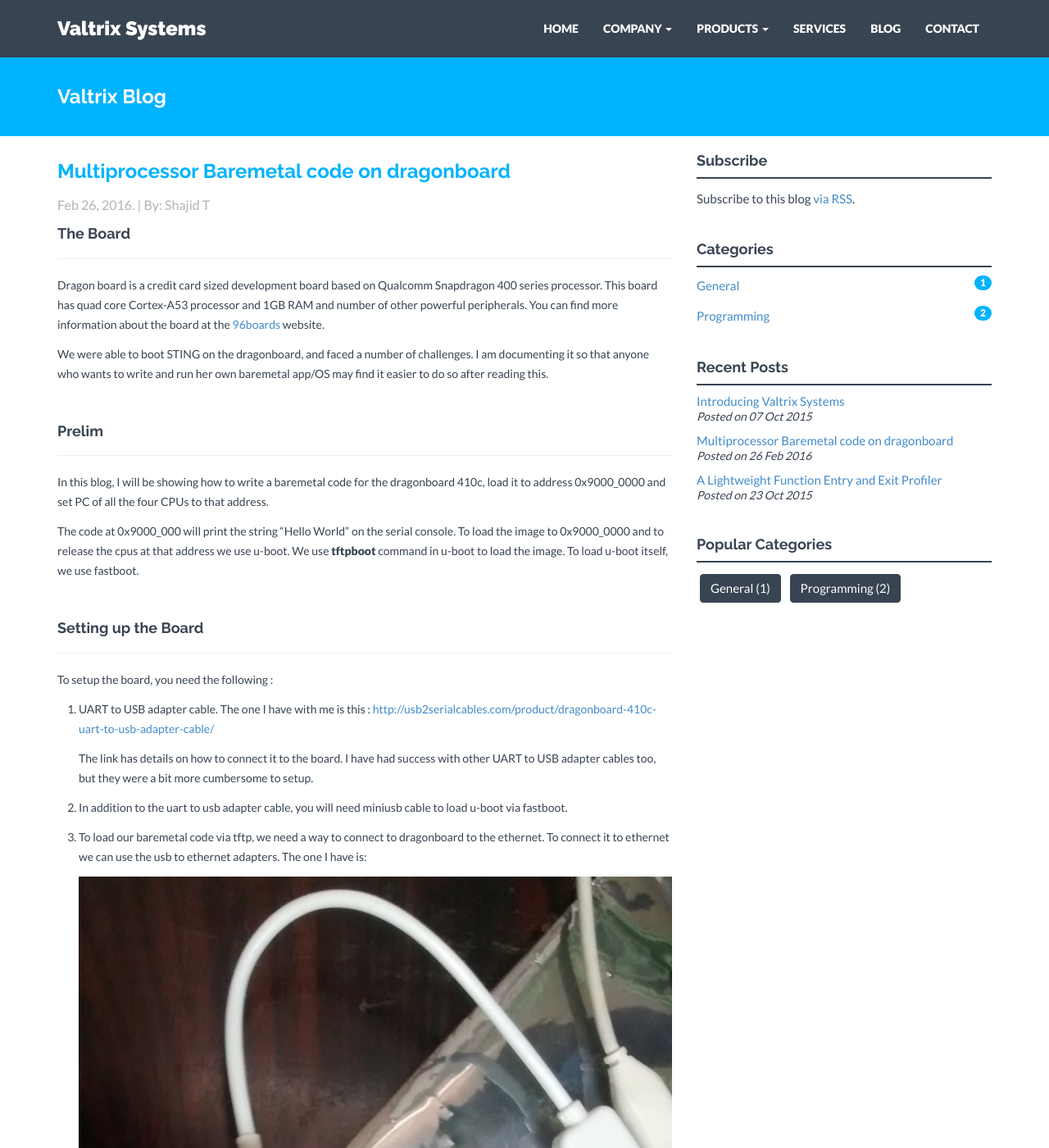
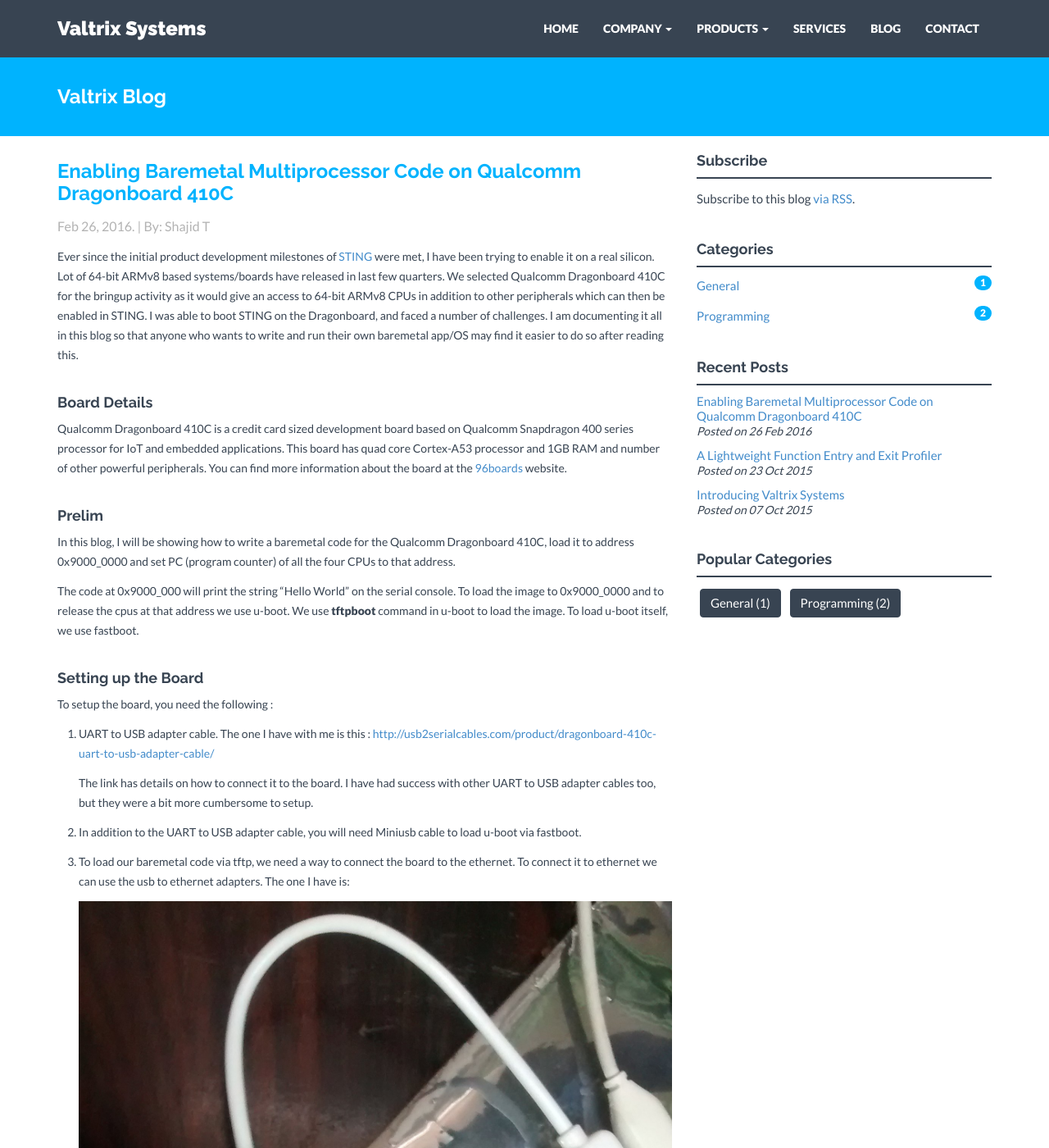
Before and after one commit to valtrix/valtrix.github.io, a Jekyll site: the page built from programming/_posts/2016-02-24-dragonboard-boot.markdown, in a window 1280 px wide and 1400 px high. Shown: the whole window at 82% size. Built offline with Jekyll 4.4.1, drawn with Linux system fonts in a browser that asks for light colours; nearby versions of some CDN libraries; comment, search, counter and statistics services are not loaded; some of the changed text lies outside the part shown.

Commit message:
Modifications to blog listings

```diff
--- a/_includes/sidebar.html
+++ b/_includes/sidebar.html
@@ -19,13 +19,12 @@
     <h4>Recent Posts</h4>
     <div class="hline"></div>
         <ul class="popular-posts">
-            {% for category in site.categories %}
-                {% for post in site.categories[category.first] limit:4 %}
+            {% assign posts = site.posts %}
+            {% for post in posts limit:4 %}
                 <div>
                     <p><a style="font-size:15px" href="{{ post.url }}">{{ post.blogtitle }}</a></p>
                     <em>Posted on {{ post.date | date_to_string }}</em>
                 </div>
-                {% endfor %}
             {% endfor %}
         </ul>
 
--- a/general/_posts/2015-10-07-valtrix-systems.markdown
+++ b/general/_posts/2015-10-07-valtrix-systems.markdown
@@ -12,7 +12,7 @@
 
 Take a look at [our upcoming products][upcmng-prod] which are in different stages of development currently.
 
-####Why Valtrix?
+#### Why Valtrix?
 The founding team comprises of system validation veterans who bring with them many year's of experience of validating complex microprocessor/system functionalities. We understand the complexity involved in design validation of systems currently under production and realize the importance of having the right methodologies in place to increase the productivity of validation engineers, enable reuse of testing infrastructure and achieve quick coverage goals.
 
 [upcmng-prod]: http://www.valtrix.in/upcoming-products
--- a/programming/_posts/2016-02-24-dragonboard-boot.markdown
+++ b/programming/_posts/2016-02-24-dragonboard-boot.markdown
@@ -1,158 +1,120 @@
 ---
 layout: post
 title:  "Valtrix Blog"
-blogtitle: "Multiprocessor Baremetal code on dragonboard"
+blogtitle: "Enabling Baremetal Multiprocessor Code on Qualcomm Dragonboard 410C"
 date:   2016-02-26 00:00:00
 author: Shajid T
 ---
 
+Ever since the initial product development milestones of [STING][sting_link] were met, I have been trying to enable it on a real silicon. Lot of 64-bit ARMv8 based systems/boards have released in last few quarters. We selected Qualcomm Dragonboard 410C for the bringup activity as it would give an access to 64-bit ARMv8 CPUs in addition to other<!--more--> peripherals which can then be enabled in STING. I was able to boot STING on the Dragonboard, and faced a number of challenges. I am documenting it all in this blog so that anyone who wants to write and run their own baremetal app/OS may find it easier to do so after reading this.
+<br/>
+<br/>
 
-#### The Board
----
-
-Dragon board is a credit card sized development board based on Qualcomm
-Snapdragon 400 series processor. This board has quad core Cortex-A53 processor
-and 1GB RAM and number of other powerful peripherals.
-You can find more information about the board at the
- [96boards](https://www.96boards.org/products/ce/dragonboard410c/) website.
-
-
-We were able to boot STING on the dragonboard, and faced a number of challenges.
-I am documenting <!--more--> it so that anyone who wants to write and run her own baremetal
-app/OS may find it easier to do so after reading this.
-
-<br>
+#### Board Details
+Qualcomm Dragonboard 410C is a credit card sized development board based on Qualcomm Snapdragon 400 series processor for IoT and embedded applications. This board has quad core Cortex-A53 processor and 1GB RAM and number of other powerful peripherals.
+You can find more information about the board at the [96boards](https://www.96boards.org/products/ce/dragonboard410c/) website.
+<br/>
+<br/>
 
 #### Prelim
----
 
-In this blog, I will be showing how to write a baremetal code for the
-dragonboard 410c, load it to address 0x9000_0000 and set PC of all the four CPUs
-to that address.
+In this blog, I will be showing how to write a baremetal code for the Qualcomm Dragonboard 410C, load it to address 0x9000_0000 and set PC (program counter) of all the four CPUs to that address.
 
-The code at 0x9000_000 will print the string "Hello World" on the serial
-console. To load the image to 0x9000_0000 and to release the cpus at that address
-we use u-boot. We use **tftpboot** command in u-boot to load the image.
-To load u-boot itself, we use fastboot.
-
-<br>
+The code at 0x9000_000 will print the string "Hello World" on the serial console. To load the image to 0x9000_0000 and to release the cpus at that address we use u-boot. We use **tftpboot** command in u-boot to load the image. To load u-boot itself, we use fastboot.
+<br/>
+<br/>
 
 #### Setting up the Board
----
 
 To setup the board, you need the following :
 
 1. UART to USB adapter cable. The one I have with me is this :
    [http://usb2serialcables.com/product/dragonboard-410c-uart-to-usb-adapter-cable/][uartcable]
 
-    The link has details on how to connect it to the board.
-    I have had success with other UART to USB adapter cables too, but they were
-    a bit more cumbersome to setup.
+    The link has details on how to connect it to the board. I have had success with other UART to USB adapter cables too, but they were a bit more cumbersome to setup.
 
-2. In addition to the uart to usb adapter cable, you will need miniusb cable to
-   load u-boot via fastboot.
+2. In addition to the UART to USB adapter cable, you will need Miniusb cable to load u-boot via fastboot.
 
-3. To load our baremetal code via tftp, we need a way to connect to dragonboard
-   to the ethernet. To connect it to ethernet we can use the usb to ethernet
-   adapters. The one I have is:
+3. To load our baremetal code via tftp, we need a way to connect the board to the ethernet. To connect it to ethernet we can use the usb to ethernet adapters. The one I have is:
 
    ![EthernetAdapter](/assets/img/EthernetAdapter.jpg)
 
-   I got this adapter from a local shop and it turned out to be DM9601 based
-   device. u-boot luckly had support for DM9601 based device, but the vendor id
-   and product id of this device were different from what u-boot expected.
-   Adding the vendorid and device id to the list of supported devices in the
-   u-boot code got it working.
+   I got this adapter from a local shop and it turned out to be DM9601 based device. The u-boot luckily had support for DM9601 based device, but the vendor id and product id of this device were different from what u-boot expected. Adding the vendorid and device id to the list of supported devices in the u-boot code got it working.
 
-   To find the vendorid and the product id of the adapter, just stick it into
-   your linux host and run the command
+   To find the vendorid and the product id of the adapter, just stick it into your linux host and run the command
 
-    > lsusb
+   > lsusb
 
 
-This is the output I got
+   This is the output I got
+&nbsp;
 
-    $ lsusb
-    Bus 001 Device 005: ID 0fe6:9700 Kontron (Industrial Computer Source / ICS Advent) DM9601 Fast Ethernet Adapter
-    Bus 001 Device 003: ID 05e3:0608 Genesys Logic, Inc. Hub
-    Bus 001 Device 001: ID 1d6b:0002 Linux Foundation 2.0 root hub
-    Bus 005 Device 001: ID 1d6b:0001 Linux Foundation 1.1 root hub
-    Bus 004 Device 001: ID 1d6b:0001 Linux Foundation 1.1 root hub
-    Bus 003 Device 002: ID 067b:2303 Prolific Technology, Inc. PL2303 Serial Port
-    Bus 003 Device 001: ID 1d6b:0001 Linux Foundation 1.1 root hub
-    Bus 002 Device 002: ID 1532:0029 Razer USA, Ltd
-    Bus 002 Device 001: ID 1d6b:0001 Linux Foundation 1.1 root hub
+       $ lsusb
+       Bus 001 Device 005: ID 0fe6:9700 Kontron (Industrial Computer Source / ICS Advent) DM9601 Fast Ethernet Adapter
+       Bus 001 Device 003: ID 05e3:0608 Genesys Logic, Inc. Hub
+       Bus 001 Device 001: ID 1d6b:0002 Linux Foundation 2.0 root hub
+       Bus 005 Device 001: ID 1d6b:0001 Linux Foundation 1.1 root hub
+       Bus 004 Device 001: ID 1d6b:0001 Linux Foundation 1.1 root hub
+       Bus 003 Device 002: ID 067b:2303 Prolific Technology, Inc. PL2303 Serial Port
+       Bus 003 Device 001: ID 1d6b:0001 Linux Foundation 1.1 root hub
+       Bus 002 Device 002: ID 1532:0029 Razer USA, Ltd
+       Bus 002 Device 001: ID 1d6b:0001 Linux Foundation 1.1 root hub
 
 
-The changes to u-boot can be found here:
-[https://github.com/sthiruva/u-boot][sthiruva_uboot]
-
+The changes to u-boot can be found here: [https://github.com/sthiruva/u-boot][sthiruva_uboot]
 
 This is a fork of: [https://github.com/hallor/u-boot][hallor_uboot]
 
-See
-[http://www.96boards.org/forums/topic/u-boot-support-for-dragonboard410c/][forum_link]
-for more information.
-
+See [http://www.96boards.org/forums/topic/u-boot-support-for-dragonboard410c/][forum_link] for more information.
 
 Here is the picture of the board after connecting all the cables and adapter
 
-   ![DragonBoard](/assets/img/DB.jpg)
+![DragonBoard](/assets/img/DB.jpg)
+<br/>
+<br/>
 
-#### Minicom setup
----
+#### Minicom Setup
 
-Once the board has been setup, the uart cable connected to the GPIO pins on the
-dragonboard and the usb end connected to the host machine. Use a serial
-communication client to connect to the serial port.
-The client I used is minicom. In the client disable hardware and software flow
-control.
+Once the board has been setup, the UART cable needs to be connected to the GPIO pins on the Dragonboard and the USB end to the host machine. Use a serial communication client to connect to the serial port. The client I used is Minicom. In the client disable hardware and software flow control.
 
-The command to start minicom is:
+The command to start Minicom is:
 
     $ sudo minicom -D  /dev/ttyUSB0
 
 
-The minicom default file content is:
+The Minicom default file content is:
 
     $ cat ~/.minirc.dfl
-    # Machine-generated file - use setup menu in minicom to change parameters.
+    # Machine-generated file - use setup menu in Minicom to change parameters.
     pu rtscts           No
     pu xonxoff          No
 
+<br/>
+<br/>
 
-<br>
+#### Baremetal Code -- Checkout and Compile
 
-#### Baremetal code -- checkout and compile
----
+I have developed a simple baremetal multiprocessor code for the benefit of the user. The source code is shared at : [https://github.com/sthiruva/dragonboard_bm][bm_link]
 
-The code for baremetal is shared at :
-[https://github.com/sthiruva/dragonboard_bm][bm_link]
-
-If you do not have gcc for aarch64 compiler, you can obtain it using the tool setup
-script in the checkout.
+If you do not have GCC for AArch64 compiler, you can obtain it using the tool setup script in the checkout.
 
 The script is located at $ROOT/tools/setup_tool.sh. Running the command
 
     $ cd tools
     $ sh setup_tool.sh
 
-Once the command has completed, you can source the dotbashrc file in the $ROOT
-dir to add the compiler to your PATH.
-
+Once the command has completed, you can source the dotbashrc file in the $ROOT directory to add the compiler to your PATH.
 
     $ cd ..
     $ source dotbashrc
 
+Once you have the compiler on your path, run the shell script **build.sh** to compile the baremetal code.
+<br/>
+<br/>
 
-Once you have the compiler on your path, run the shell script **build.sh** to
-compile the baremetal code.
+#### Compiling and Loading u-boot
 
-#### Compiling u-boot and loading u-boot
----
-
-Details on how to compile and load u-boot for dragonboard can be found in the
-file dragonboard.txt in the top of the u-boot checkout
+Details on how to compile and load u-boot for Dragonboard can be found in the file **dragonboard.txt** in the top of the u-boot checkout.
 
 Once u-boot boots, you should see something like this
 
@@ -170,24 +132,19 @@
     No ethernet found.
     =>
 
+<br/>
 
+#### Loading the Baremetal Image
+To load the baremetal code, we need a tftp server. In addition to that, the board needs to be assigned an IP address.
 
-#### Loading BM image
----
-To load the baremetal code, we need a tftp server. In addition to that, the
-board needs to be assigned an ip address.
-
-Using the **env** command, set the **ipaddr** and **serveraddr** variable.
-For example:
+Using the **env** command, set the **ipaddr** and **serveraddr** variable. For example:
 
     => env set ipaddr 192.168.1.101
     => env set serveraddr 192.168.101
 
-You could also set it u-boot/include/configs/dragonboard.h so that you do not
-have to execute it at every boot.
+You could also set it u-boot/include/configs/dragonboard.h so that you do not have to execute it at every boot.
 
-Once u-boot has been loaded, run the following commands  at the command prompt
-to load the baremetal image.
+Once u-boot has been loaded, run the following commands  at the command prompt to load the baremetal image.
 
     => icache off
     => dcache off
@@ -197,39 +154,28 @@
     => tftpboot 0x90000000 bm.bin           # Load the baremetal bin image to 0x90000000
     => usb stop
 
-Again, you do not have to execute this every boot, you can set it in the
-include/configs/dragonboard.h and avoid some typing!
+Again, you do not have to execute this every boot, you can set it in the include/configs/dragonboard.h and avoid some typing!
+<br/>
+<br/>
 
+#### Jumping to the Baremetal Code
 
-#### Jumping to the baremetal code
----
+When the u-boot code execute, only one cpu is woken up, all the other CPUs are held elsewhere. In order to wake the secondary cpus, there are a number of things that need to be done. You need to execute a secure monitor call, and also write to a number of registers. Most of the code for that is available in the Linux sources. I have adapted the code and included into the u-boot sources. These files are in: drivers/soc/qcom
 
-When the u-boot code execute, only one cpu is woken up, all the other cpus are
-held elsewhere. In order to wake the secondary cpus, there are a number of
-things that need to be done. You need to execute a secure monitor call, and also
-write to a number of registers. Most of the code for that is available in the
-Linux sources. I have adapted the code and included into the u-boot sources.
-These files are in: drivers/soc/qcom
+In order to wake up the secondary cpus, a new command **ssa** has been added. This calls the driver code and wakes up the cpu and places at the location required by the user.
 
-In order to wake up the secondary cpus, a new command **ssa** has been added.
-This calls the driver code and wakes up the cpu and places at the location
-required by the user
-
-In our case, the location is 0x9000_0000. Once the secondary cpus are awake,
-send the primary cpu also to the same location.
+In our case, the location is 0x9000_0000. Once the secondary cpus are awake, send the primary cpu also to the same location.
 
     ssa 0x90000000
     go  0x90000000
 
-Once the command has completed, you should see "Hello World" prints from all the
-cpus.
-
-
+Once the command has completed, you should see "Hello World" prints from all the cpus.
+<br/>
+<br/>
 
 #### Output
----
 
-Here is the output :
+Here is the output you will get on running the baremetal code:
 
     => icache off
     => dcache off
@@ -264,16 +210,12 @@
     ## Starting application at 0x90000000 ...
     cpu3: Hello World!
 
-The bare metal code does not implement any locks, so we use a message passing
-mechanism to make sure that the write by one cpu to the uart does not clobber
-the output of other cpus
+The bare metal code does not implement any locks, so we use a message passing mechanism to make sure that the write by one cpu to the uart does not clobber the output of other cpus
+<br/>
+<br/>
 
 #### Conclusion
----
-The Dragonboard is an wonderful little device. Booting [STING][sting_link] on the dragonboard has been very instructive.
-Having booted STING, we wanted to share the details of how we achieved it. Hope
-this helps those of you who are looking to boot a baremetal kernel on the
-Dragonboard.
+The Dragonboard is an wonderful little device. Booting [STING][sting_link] on the dragonboard has been very instructive. Having booted STING, we wanted to share the details of how we achieved it. Hope this helps those of you who are looking to boot a baremetal kernel on the Qualcomm Dragonboard 410C. Feel free to contact me in case you have any questions/doubts.
 
 
 [uartcable]: http://usb2serialcables.com/product/dragonboard-410c-uart-to-usb-adapter-cable/ "UART to USB Adapter Cable"
```
Also changed, not shown: blog.html (+7 -8 lines).
